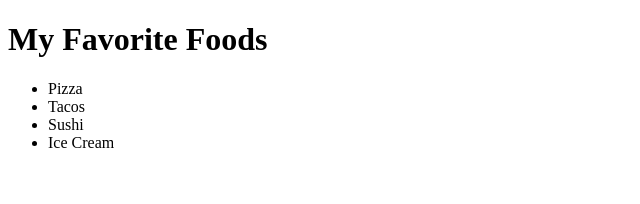
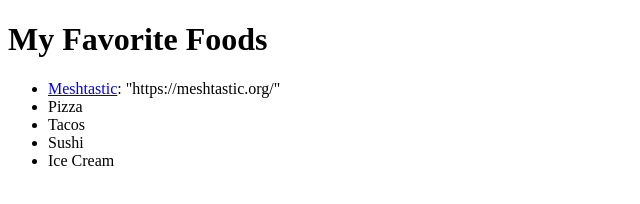
Before and after one commit to 6af1545f7/MeshtasticReferences, a plain HTML site: page index.html in a window 1280 px wide. Shown: the whole page, without its empty margins (0-640 px from the left). Drawn offline with Linux system fonts and the light colour scheme.

Commit message:
Add link.

```diff
--- a/index.html
+++ b/index.html
@@ -1,13 +1,14 @@
 <!DOCTYPE html>
 <html>
 <head>
-    <title>My Simple Webpage</title>
+    <title>DXing on a mesh? references</title>
 </head>
 <body>
 
     <h1>My Favorite Foods</h1>
 
     <ul>
+        <li><a href="https://meshtastic.org/">Meshtastic</a>: "https://meshtastic.org/"</li>
         <li>Pizza</li>
         <li>Tacos</li>
         <li>Sushi</li>
```
